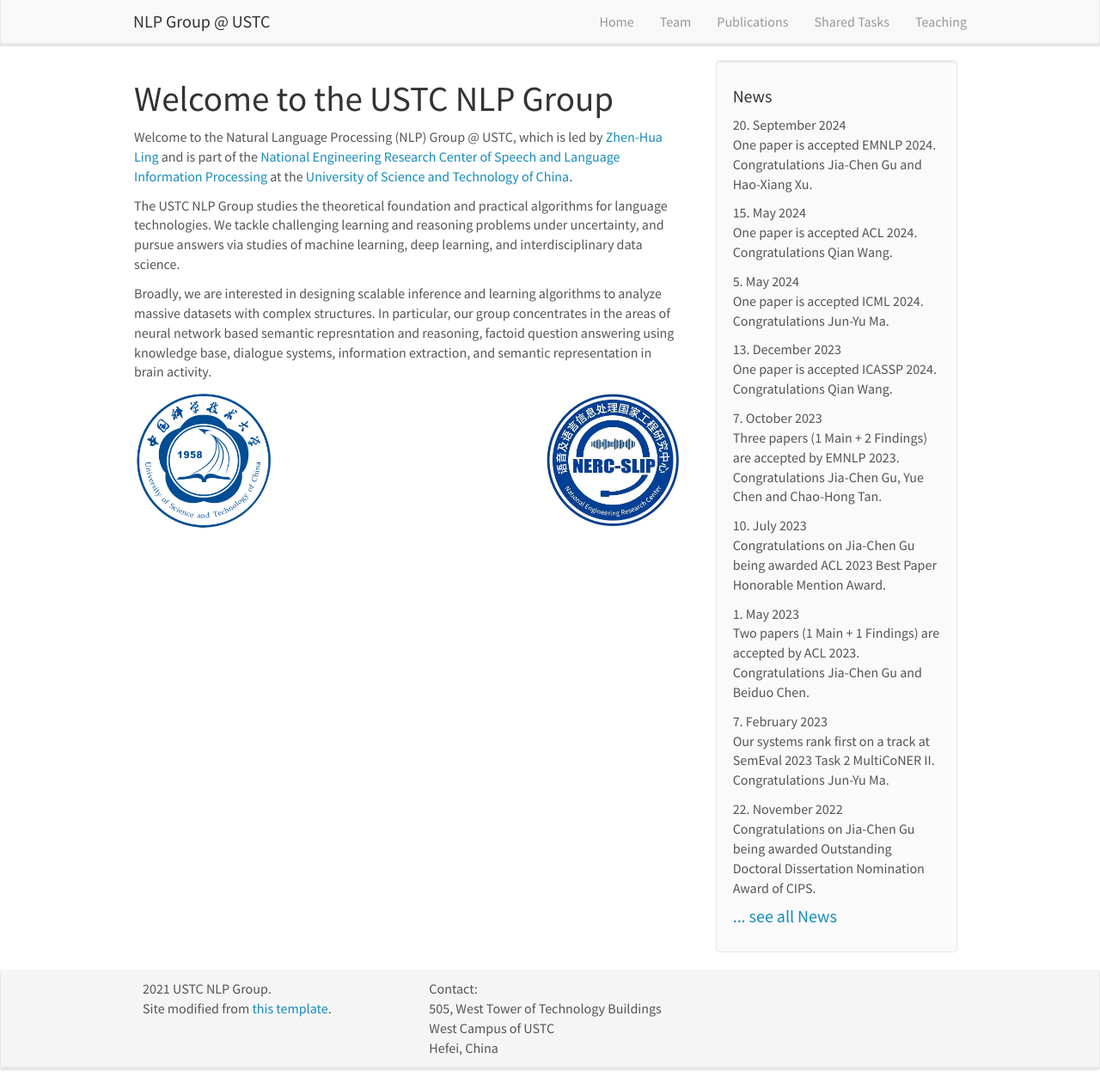
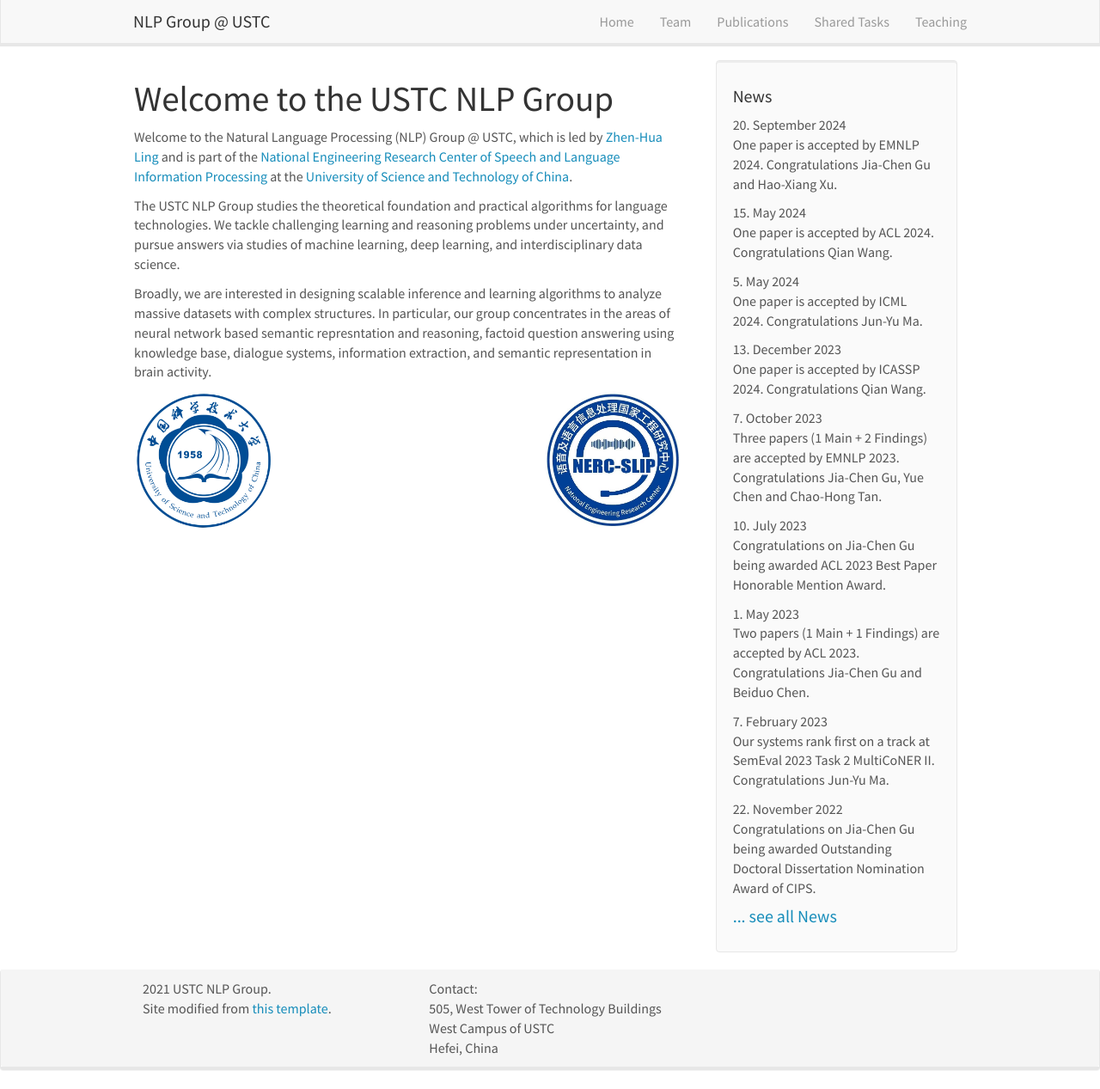
Before and after one commit to ustcnlp/ustcnlp.github.io, a Jekyll site: the page built from _pages/home.md, in a window 1280 px wide and 1267 px high. Shown: the whole window at 86% size. Built offline with Jekyll 4.4.1, drawn with Linux system fonts in a browser that asks for light colours; nearby versions of some CDN libraries.

Commit message:
Update news.yml

```diff
--- a/_data/news.yml
+++ b/_data/news.yml
@@ -1,14 +1,14 @@
 - date: 20. September 2024
-  headline: One paper is accepted EMNLP 2024. Congratulations Jia-Chen Gu and Hao-Xiang Xu.
+  headline: One paper is accepted by EMNLP 2024. Congratulations Jia-Chen Gu and Hao-Xiang Xu.
 
 - date: 15. May 2024
-  headline: One paper is accepted ACL 2024. Congratulations Qian Wang.
+  headline: One paper is accepted by ACL 2024. Congratulations Qian Wang.
 
 - date: 5. May 2024
-  headline: One paper is accepted ICML 2024. Congratulations Jun-Yu Ma.
+  headline: One paper is accepted by ICML 2024. Congratulations Jun-Yu Ma.
 
 - date: 13. December 2023
-  headline: One paper is accepted ICASSP 2024. Congratulations Qian Wang.
+  headline: One paper is accepted by ICASSP 2024. Congratulations Qian Wang.
 
 - date: 7. October 2023
   headline: Three papers (1 Main + 2 Findings) are accepted by EMNLP 2023. Congratulations Jia-Chen Gu, Yue Chen and Chao-Hong Tan.
```
